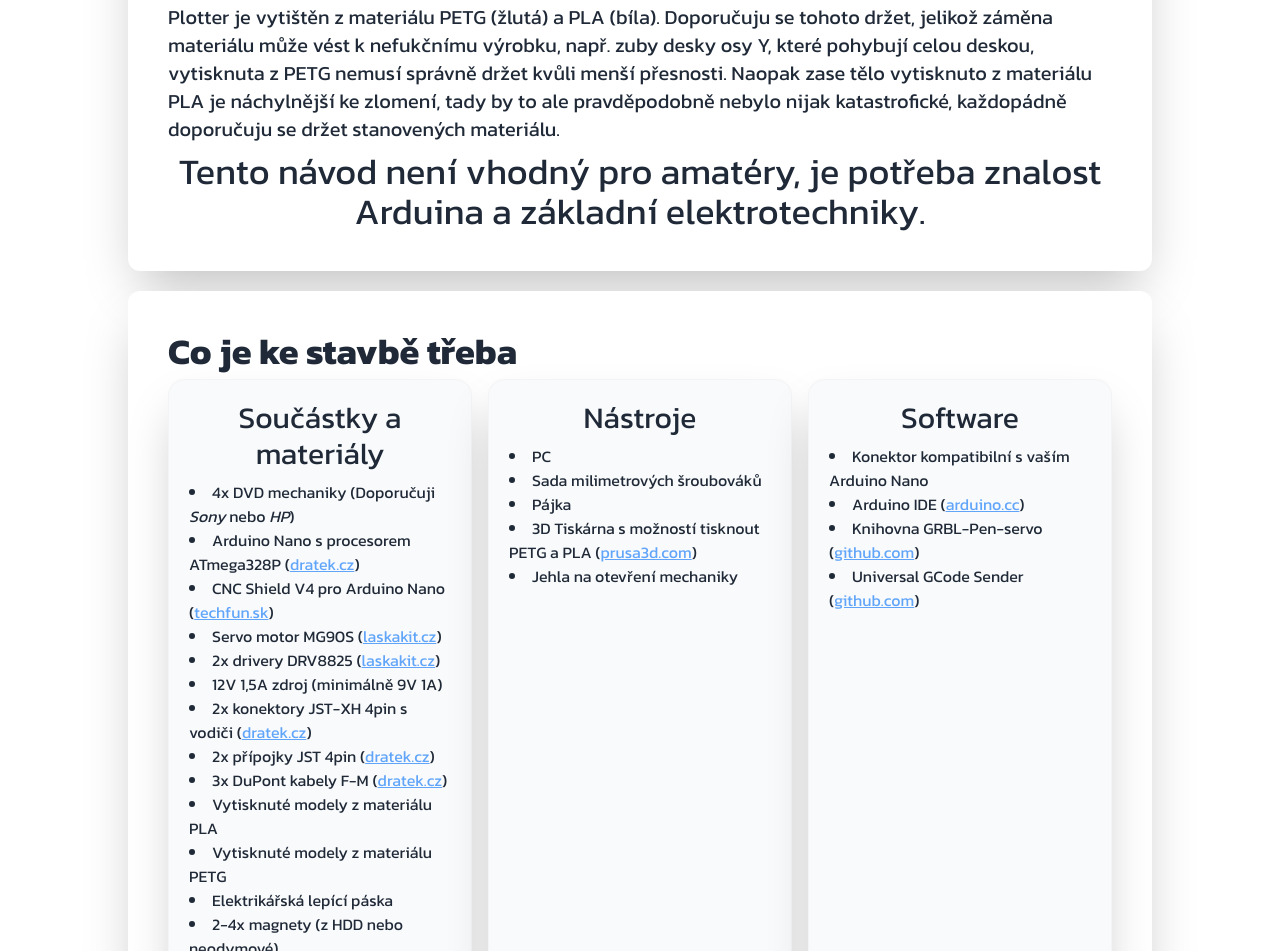
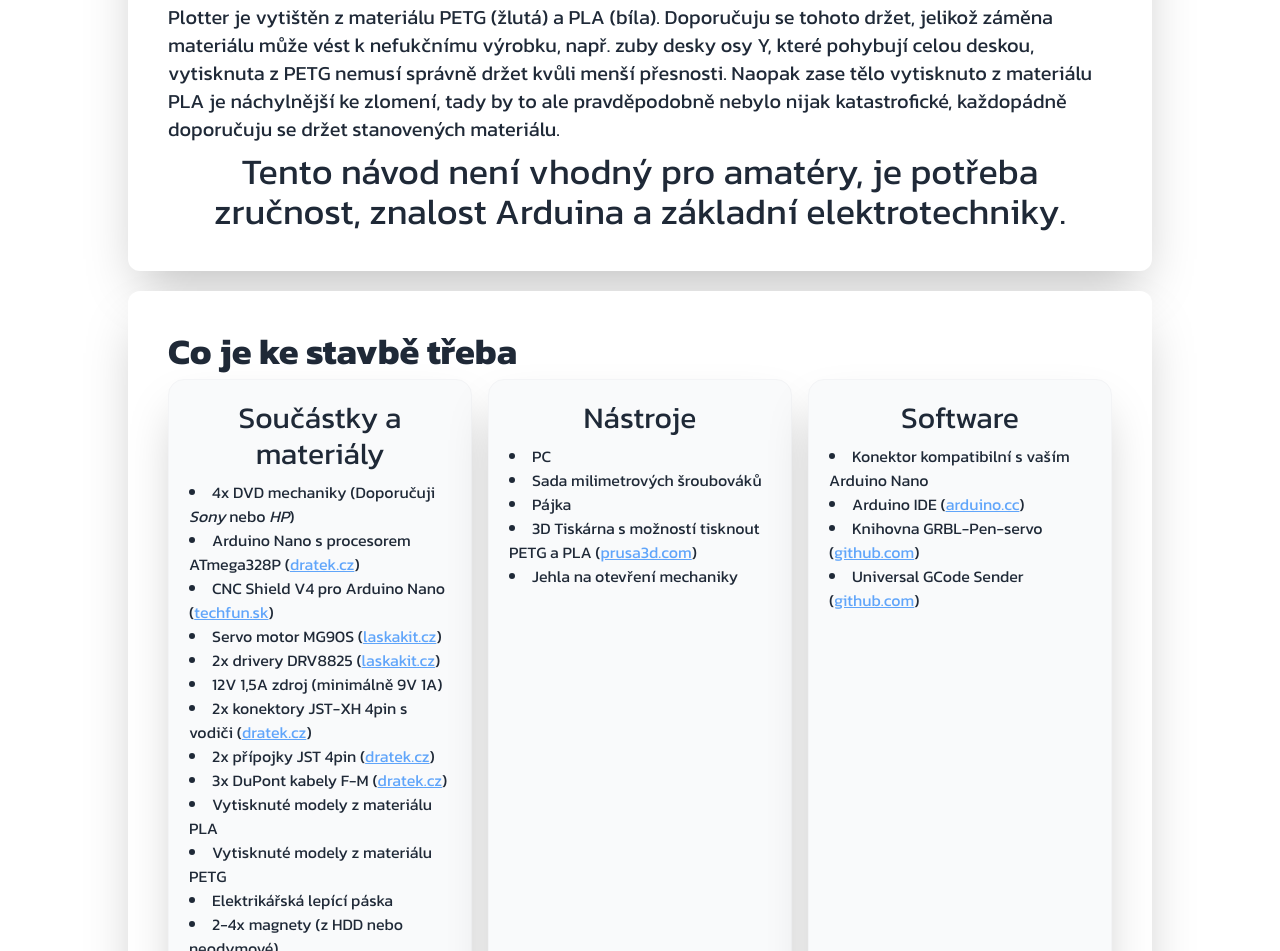
Before and after one commit to OkaJJ/navod-web, a website: page index.html in a window 1280 px wide. Shown: the part 1456-2407 px from the top of the page. Drawn offline with nearby package versions, Linux system fonts and the light colour scheme.

Commit message:
master MC

```diff
--- a/index.html
+++ b/index.html
@@ -63,7 +63,7 @@
                 </p>
 
                 <p class="text-4xl text-center">
-                    Tento návod není vhodný pro amatéry, je potřeba znalost Arduina a základní elektrotechniky.
+                    Tento návod není vhodný pro amatéry, je potřeba zručnost, znalost Arduina a základní elektrotechniky.
                 </p>
             </div>
 
```
